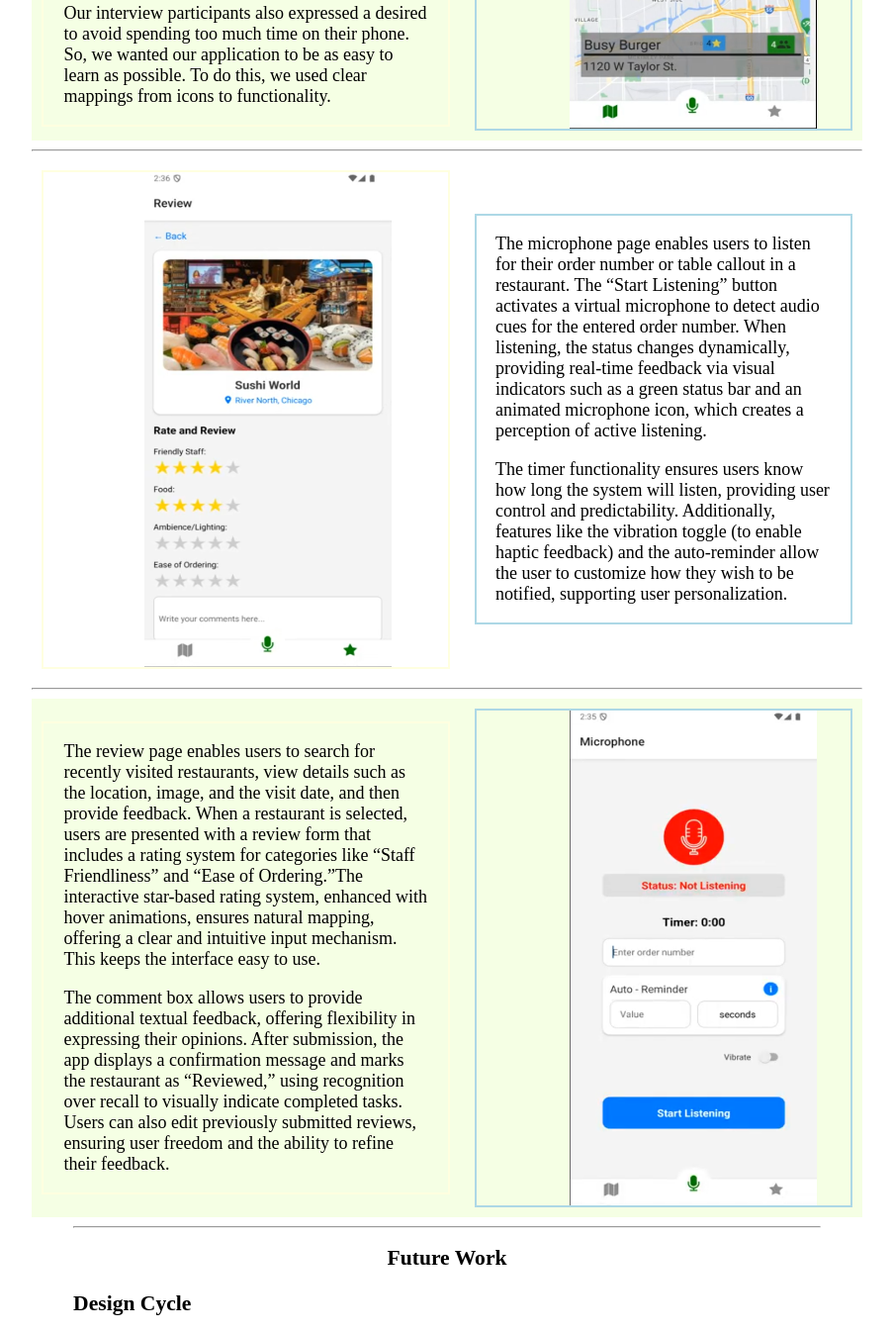
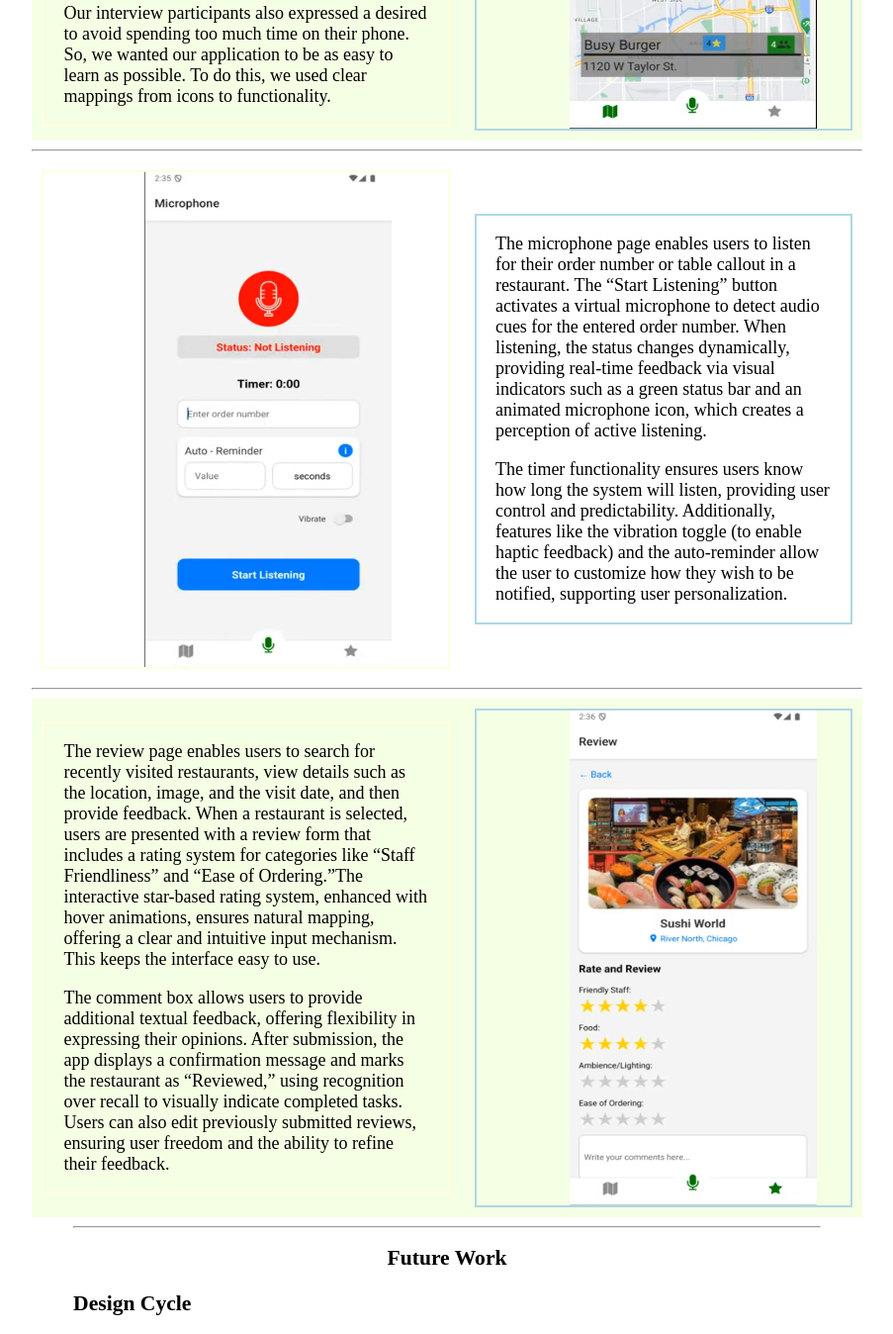
Before and after one commit to WesKw/WesKw.github.io, a plain HTML site: page index.html in a window 1280 px wide. Shown: the part 2072-3420 px from the top of the page at 99% size, without its empty margins (188-1091 px from the left). Drawn offline with Linux system fonts and the light colour scheme.

Commit message:
Swapped prototype images

```diff
--- a/index.html
+++ b/index.html
@@ -75,7 +75,7 @@
         <hr>
         <div class="container">
             <div class="left">
-                <img class="leftimg" src="images/reviews.png">
+                <img class="leftimg" src="images/microphone.png">
             </div>
             <div class="right">
                 <p>
@@ -97,7 +97,7 @@
                 </p>
             </div>
             <div class="right">
-                <img class="rightimg" src="images/microphone.png">
+                <img class="rightimg" src="images/reviews.png">
             </div>
         </div>
 
```
